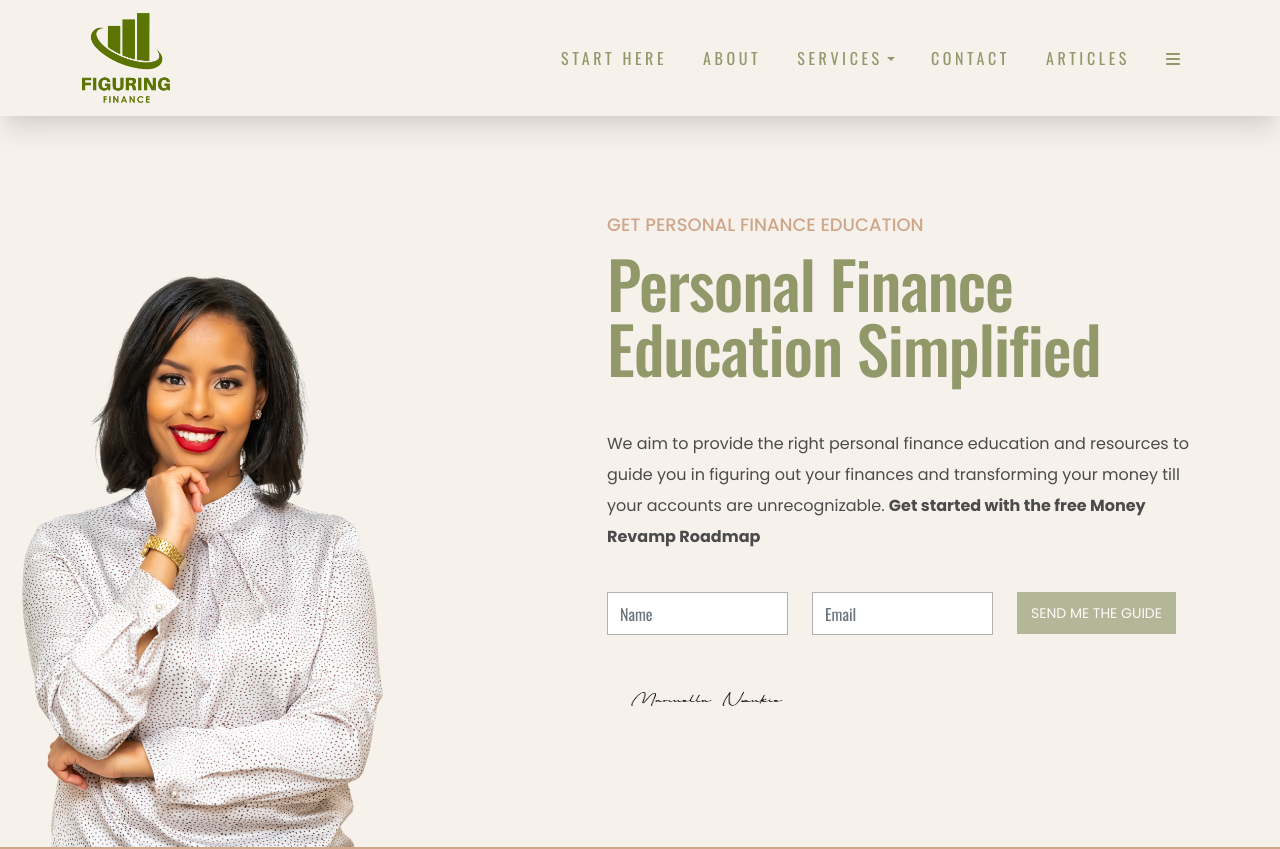
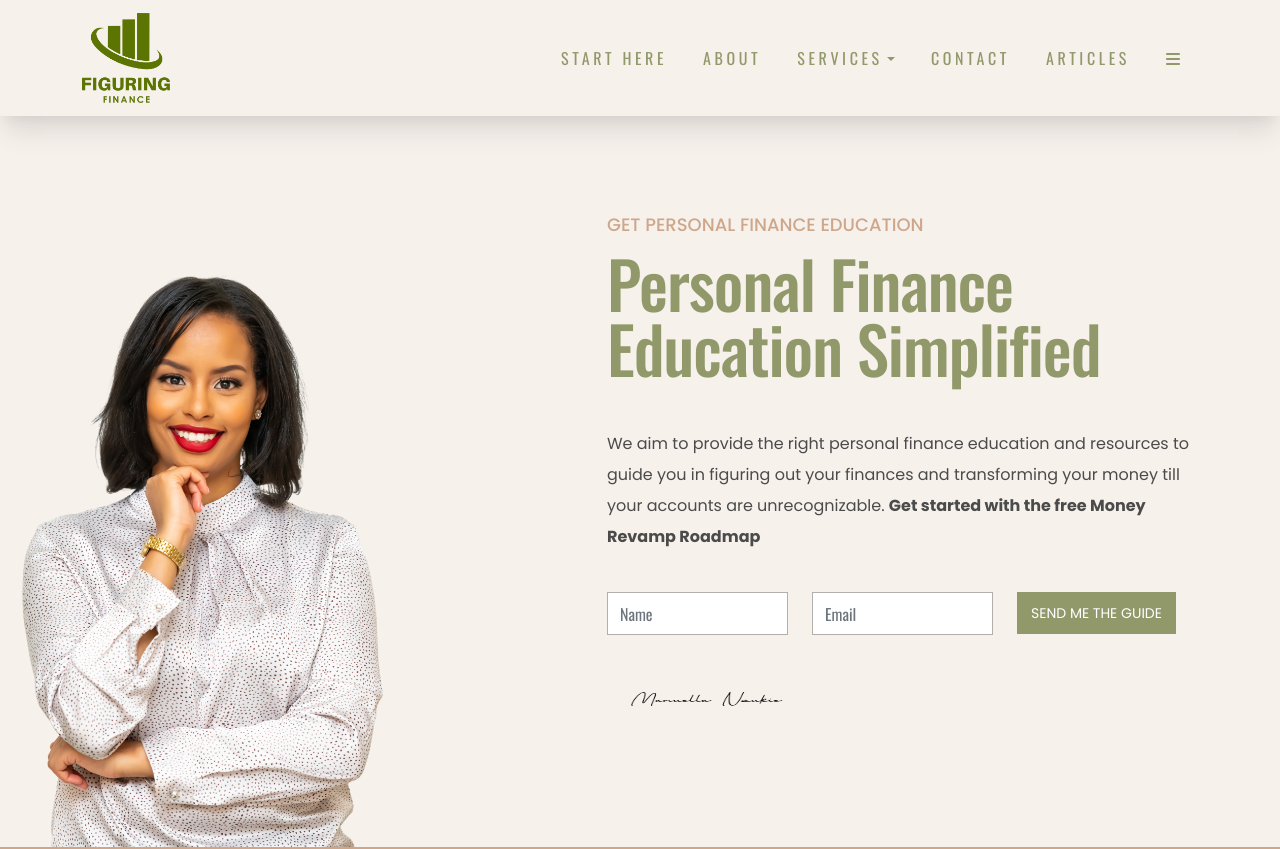
Before and after one commit to WilsonKinyua/figuring-finance, a React (Create React App) app: page / in a window 1280 px wide. Shown: the top 849 px of the page. Built offline with nearby package versions, Linux system fonts and the light colour scheme.

Commit message:
send of email guide implemented

```diff
--- a/src/pages/Home.tsx
+++ b/src/pages/Home.tsx
@@ -4,10 +4,20 @@ import "slick-carousel/slick/slick.css";
 import "slick-carousel/slick/slick-theme.css";
 import journey from "../img/journey.jpeg";
 import { FontAwesomeIcon } from "@fortawesome/react-fontawesome";
-import {faQuoteLeft } from "@fortawesome/free-solid-svg-icons";
+import { faQuoteLeft } from "@fortawesome/free-solid-svg-icons";
 import { getTestimonies } from "../fake-backend";
+import { useRef, useState } from "react";
 
 export default function App() {
+  const API_URL = "https://cms-figuring-finance.wezadevelopments.com";
+
+  const userName = useRef<HTMLInputElement>(null);
+  const userEmail = useRef<HTMLInputElement>(null);
+
+  const [error, setError] = useState<string | null>(false as any);
+  const [success, setSuccess] = useState<string | null>(false as any);
+  const [preloader, setPreloader] = useState<boolean>(false);
+
   const settings = {
     dots: true,
     infinite: true,
@@ -17,6 +27,37 @@ export default function App() {
     autoplay: true,
   };
   const testimonies = getTestimonies();
+
+  // on submit of form
+  const handleSubmit = (e: { preventDefault: () => void }) => {
+    e.preventDefault();
+    setPreloader(true);
+    const name = userName.current?.value;
+    const email = userEmail.current?.value;
+    if (name && email) {
+      fetch(`${API_URL}/api/subscriptions`, {
+        method: "POST",
+        headers: {
+          "Content-Type": "application/json",
+        },
+        body: JSON.stringify({
+          name,
+          email,
+        }),
+      })
+        .then((res) => res.json())
+        .then((data) => {
+          setPreloader(false);
+          setSuccess(data.message);
+        })
+        .catch((err) => {
+          setPreloader(false);
+          console.log(err);
+        });
+    } else {
+      setError("Please fill all fields");
+    }
+  };
 
   return (
     <Fragment>
@@ -40,7 +81,11 @@ export default function App() {
                     Get started with the free Money Revamp Roadmap
                   </strong>
                 </p>
-                <form className="form-guide">
+                {error && <div className="alert alert-danger">{error}</div>}
+                {success && (
+                  <div className="alert alert-success">{success}</div>
+                )}
+                <form className="form-guide" onSubmit={handleSubmit}>
                   <div className="row">
                     <div className="col-md-4">
                       <div className="mb-3">
@@ -49,6 +94,9 @@ export default function App() {
                           className="form-control"
                           name="name"
                           placeholder="Name"
+                          id="name"
+                          ref={userName}
+                          required
                         />
                       </div>
                     </div>
@@ -59,6 +107,9 @@ export default function App() {
                           className="form-control"
                           name="email"
                           placeholder="Email"
+                          id="email"
+                          ref={userEmail}
+                          required
                         />
                       </div>
                     </div>
@@ -66,9 +117,8 @@ export default function App() {
                       <button
                         type="submit"
                         className="btn btn-primary text-uppercase"
-                        disabled
                       >
-                        Send me the guide
+                        {preloader ? "Loading..." : "Send me the guide"}
                       </button>
                     </div>
                   </div>
```
